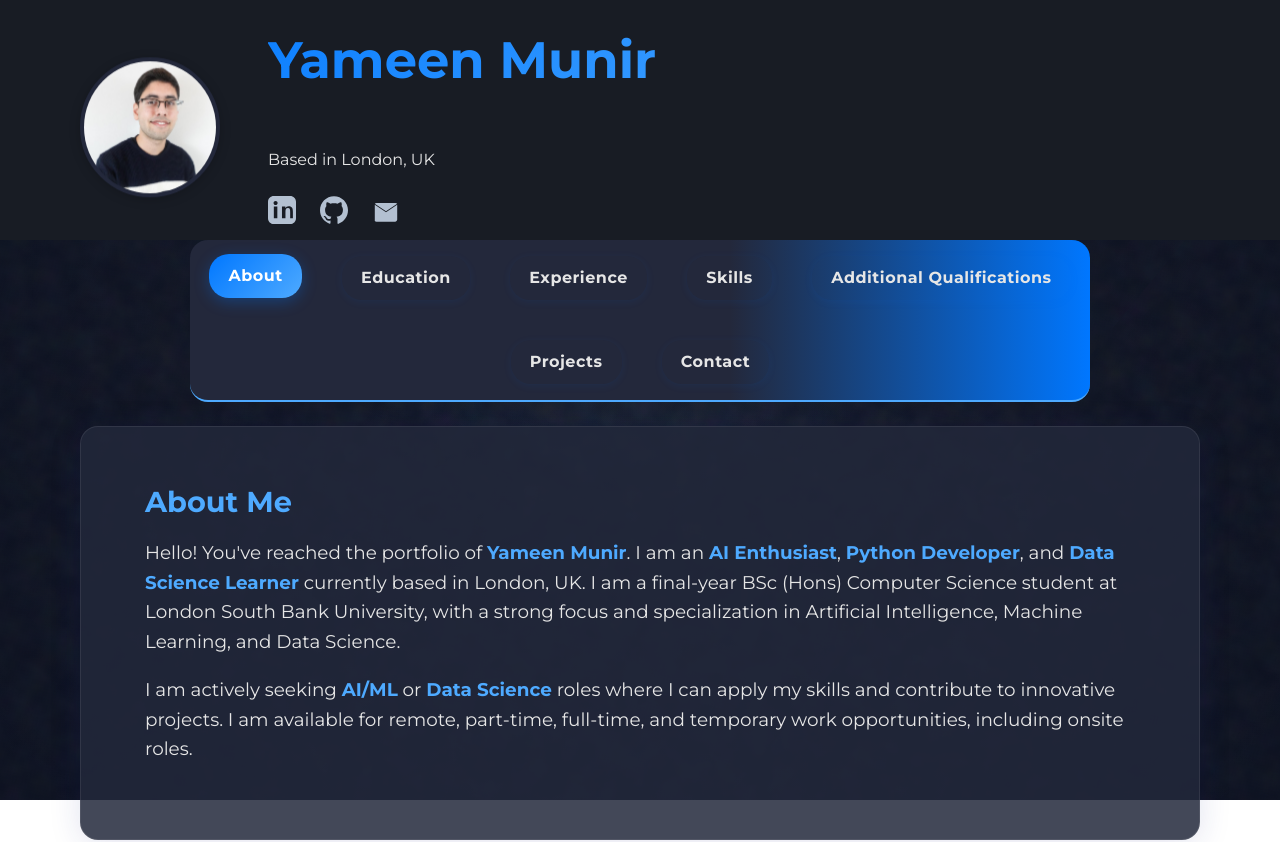
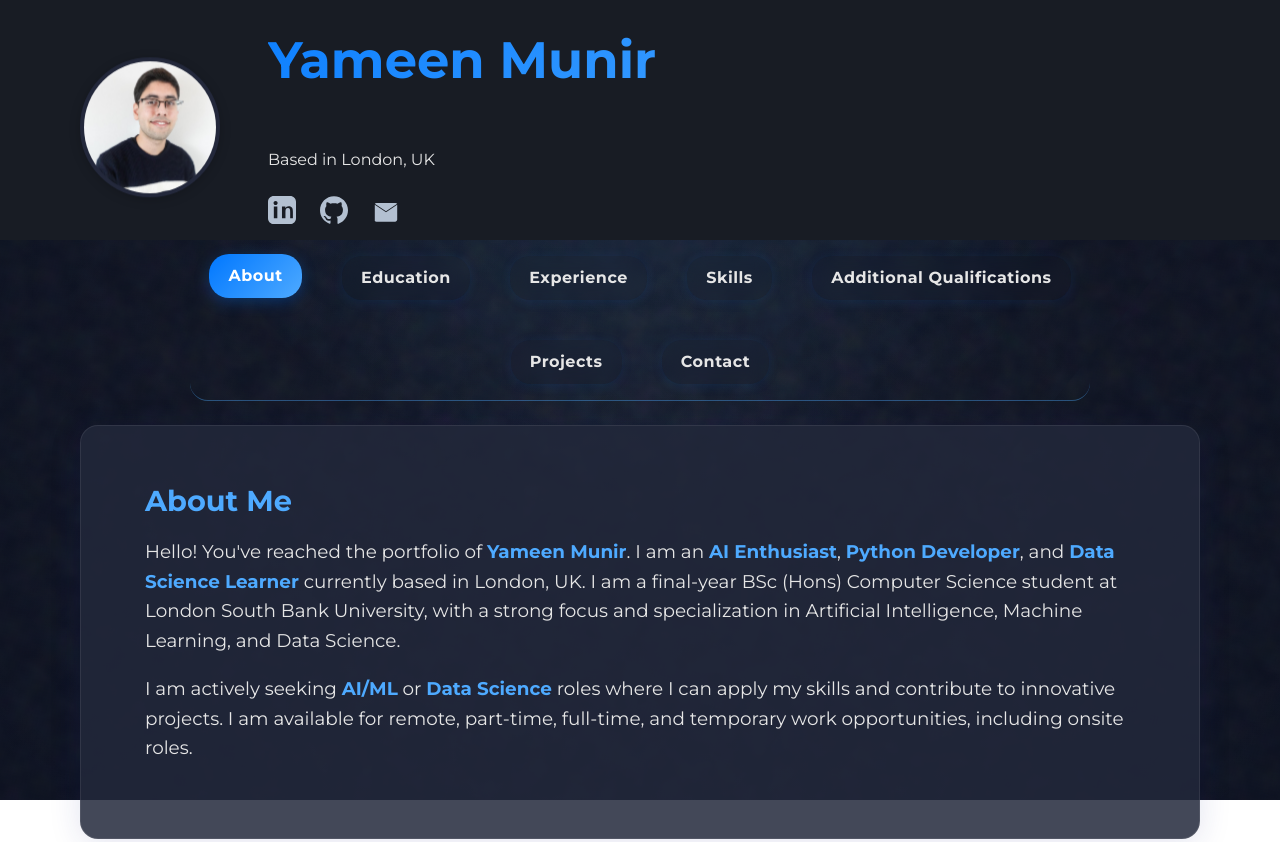
Before and after one commit to YameenMunir/Portfolio-Website, a React (Vite) app: page / in a window 1280 px wide. Shown: the top 842 px of the page. Built offline with nearby package versions, Linux system fonts and the light colour scheme.

Commit message:
refactor: enhance navbar styling with improved background, shadows, and transitions for better usability

```diff
--- a/src/App.css
+++ b/src/App.css
@@ -184,14 +184,18 @@ body::before {
   min-width: 0; /* Prevents overflow issues */
 }
 .navbar {
-  background: linear-gradient(90deg, #23283b 60%, #0077ff 100%) !important;
+  background: linear-gradient(90deg, rgba(35, 40, 59, 0.75) 60%, rgba(0, 119, 255, 0.8) 100%);
+  backdrop-filter: blur(20px);
+  -webkit-backdrop-filter: blur(20px);
   color: #fff;
-  box-shadow: 0 4px 24px 0 rgba(31, 38, 135, 0.25);
+  box-shadow: 0 4px 32px 0 rgba(31, 38, 135, 0.3);
   position: sticky;
   top: 0;
   z-index: 100;
   width: 100%;
-  border-bottom: 2px solid #4eaaff;
+  border-bottom: 1px solid rgba(78, 170, 255, 0.4);
+  border-radius: 0;
+  transition: all 0.3s cubic-bezier(0.4, 0, 0.2, 1);
 }
 .navbar ul {
   display: flex;
@@ -203,27 +207,33 @@ body::before {
   flex-wrap: wrap;
 }
 .navbar button {
-  background: none;
-  border: none;
+  background: rgba(255, 255, 255, 0.1);
+  border: 1px solid rgba(255, 255, 255, 0.2);
   color: #fff;
   font-weight: 700;
   font-size: 1.1rem;
   cursor: pointer;
   padding: 0.7rem 1.5rem;
   border-radius: 24px;
-  transition: background 0.2s, color 0.2s, box-shadow 0.2s;
+  transition: all 0.3s cubic-bezier(0.4, 0, 0.2, 1);
   position: relative;
-  box-shadow: 0 2px 8px rgba(0,119,255,0.08);
+  box-shadow: 0 2px 12px rgba(0, 119, 255, 0.1);
   letter-spacing: 0.5px;
+  backdrop-filter: blur(10px);
+  -webkit-backdrop-filter: blur(10px);
   /* Enhanced mobile touch */
   min-height: 44px; /* iOS recommended touch target */
   min-width: 44px;
   touch-action: manipulation;
 }
 .navbar button.active, .navbar button:hover {
-  background: #4eaaff;
-  color: #181c24;
-  box-shadow: 0 4px 15px rgba(0, 119, 255, 0.25);
+  background: linear-gradient(135deg, rgba(78, 170, 255, 0.9) 0%, rgba(0, 119, 255, 0.9) 100%);
+  color: #fff;
+  border-color: rgba(255, 255, 255, 0.4);
+  box-shadow: 0 4px 20px rgba(78, 170, 255, 0.4);
+  transform: translateY(-2px);
+  backdrop-filter: blur(15px);
+  -webkit-backdrop-filter: blur(15px);
 }
 main {
   padding: 3rem 0;
```
